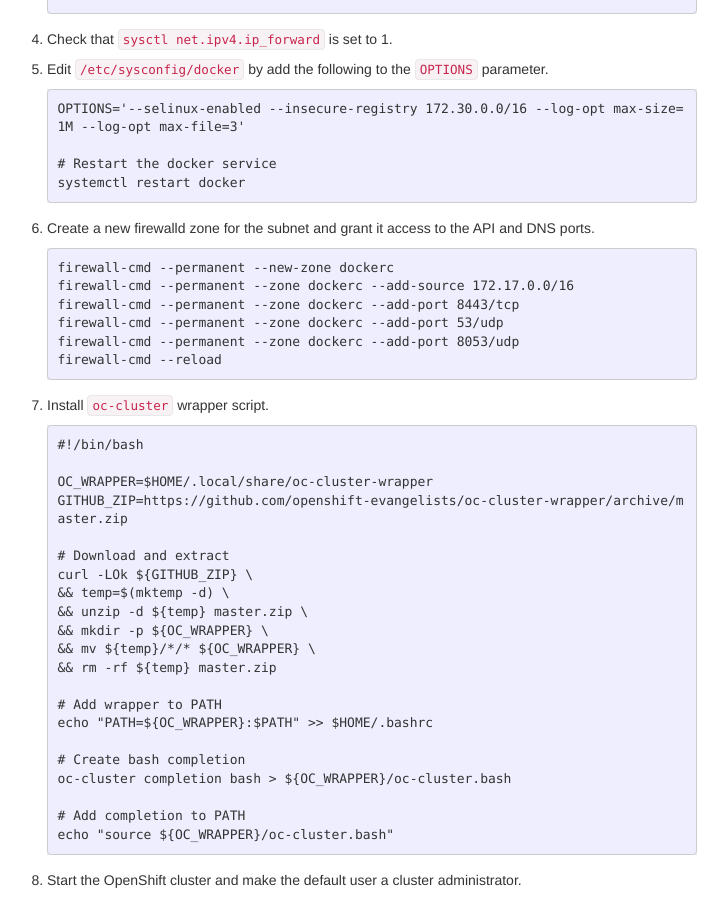
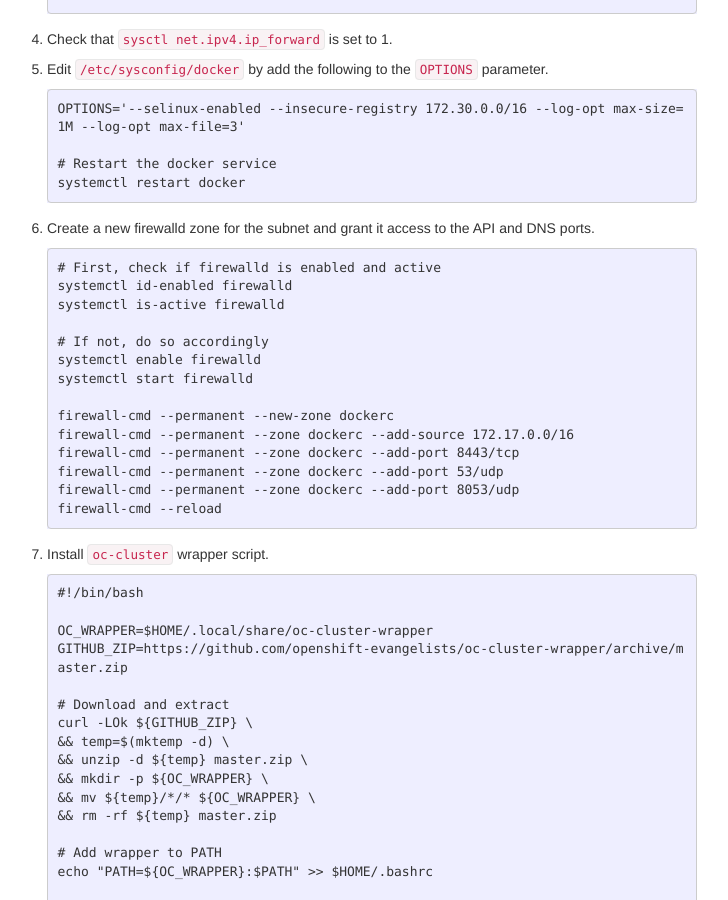
Before and after one commit to ecwpz91/ecwpz91.github.io, a Jekyll site: the page built from _posts/2017-09-08-CloudForms via OpenShift using Docker.md, in a window 1280 px wide and 900 px high, scrolled down 1515 px. Shown: the whole window, without its empty margins (283-1011 px from the left). Built offline with Jekyll 4.4.1, drawn with Linux system fonts in a browser that asks for light colours; nearby versions of some CDN libraries.

Commit message:
Added substeps to start firewalld and restart docker after OPTIONS parameter change

```diff
--- a/_posts/2017-09-08-CloudForms via OpenShift using Docker.md
+++ b/_posts/2017-09-08-CloudForms via OpenShift using Docker.md
@@ -82,6 +82,14 @@
 
 6. Create a new firewalld zone for the subnet and grant it access to the API and DNS ports.
 
+       # First, check if firewalld is enabled and active
+       systemctl id-enabled firewalld
+       systemctl is-active firewalld
+
+       # If not, do so accordingly
+       systemctl enable firewalld
+       systemctl start firewalld
+
        firewall-cmd --permanent --new-zone dockerc
        firewall-cmd --permanent --zone dockerc --add-source 172.17.0.0/16
        firewall-cmd --permanent --zone dockerc --add-port 8443/tcp
```
